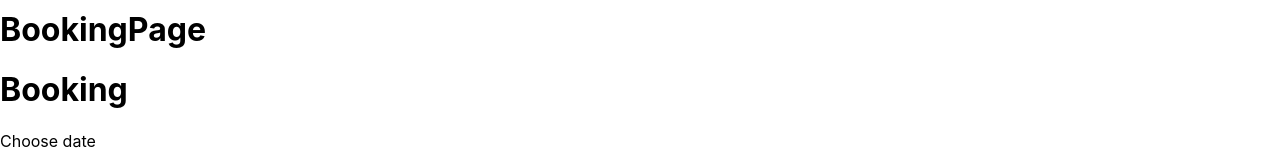
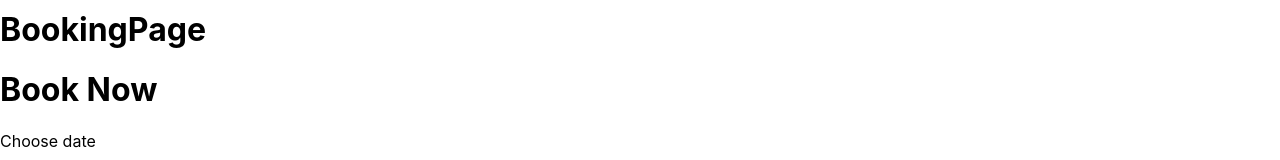
Before and after one commit to mszczodrak/my-app, a React (Create React App) app: page /booking in a window 1280 px wide. Shown: the part 156-316 px from the top of the page. Built offline with nearby package versions, Linux system fonts and the light colour scheme.

Commit message:
unit tests

```diff
--- a/src/BookingForm.js
+++ b/src/BookingForm.js
@@ -17,11 +17,11 @@ function BookingForm({
 
   return (
     <>
-      <h1>Booking</h1>
+      <h1>Book Now</h1>
 
       <form
         onSubmit={handleSubmit}
-        style={{ display: "grid", "max-width": "200px", gap: "20px" }}
+        style={{ display: "grid", maxWidth: "200px", gap: "20px" }}
       >
         <label htmlFor="res-date">Choose date</label>
         <input
--- a/src/Main.js
+++ b/src/Main.js
@@ -5,13 +5,13 @@ import BookingPage from "./BookingPage";
 import BookingForm from "./BookingForm";
 import { Routes, Route } from "react-router-dom";
 
-const updateTimes = (state, action) => {
+export const updateTimes = (state, action) => {
     // Logic to update times based on selected date will go here
     // For now, return the same available times
     return initializeTimes();
 };
 
-const initializeTimes = () => {
+export const initializeTimes = () => {
     return [
         "17:00",
         "18:00",
```
Also changed, not shown: 1 other file (tests, documents, lock files or other folders).
